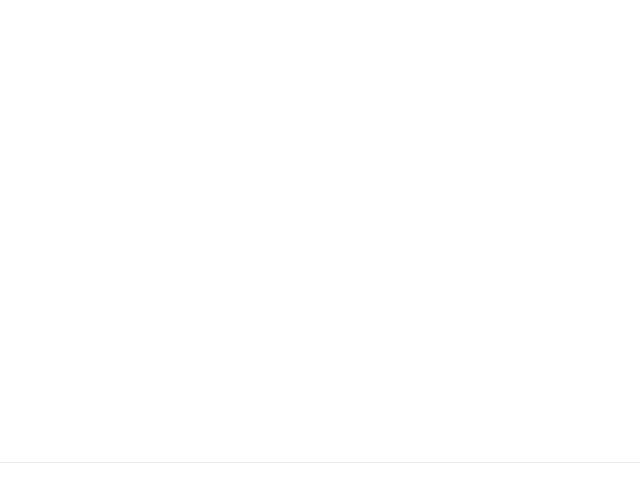
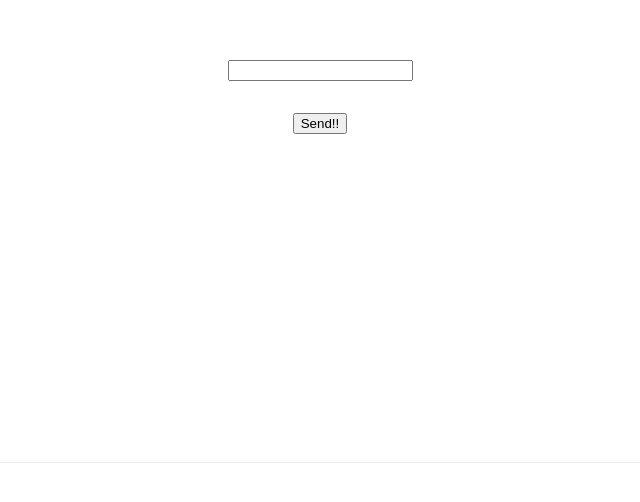
Before and after one commit to dataqueen-center/context_form, a Next.js app: page / in a window 1280 px wide. Shown: the part 238-740 px from the top of the page, without its empty margins (320-960 px from the left). Built offline with nearby package versions, Linux system fonts and the light colour scheme.

Commit message:
added button

```diff
--- a/pages/index.tsx
+++ b/pages/index.tsx
@@ -1,5 +1,6 @@
 import Head from 'next/head'
-import Image from 'next/image'
+//import Image from 'next/image'
+import { InputField } from '../components/atoms/InputField';
 
 export const Home = (): JSX.Element => (
   <div className="container">
@@ -9,7 +10,10 @@ export const Home = (): JSX.Element => (
     </Head>
 
     <main>
-
+      <InputField initial_text=""/>
+      <button>
+        Send!!
+      </button>
     </main>
 
     <footer>
@@ -24,6 +28,10 @@ export const Home = (): JSX.Element => (
         flex-direction: column;
         justify-content: center;
         align-items: center;
+      }
+
+      button {
+        margin: 2rem;
       }
 
       main {
```
